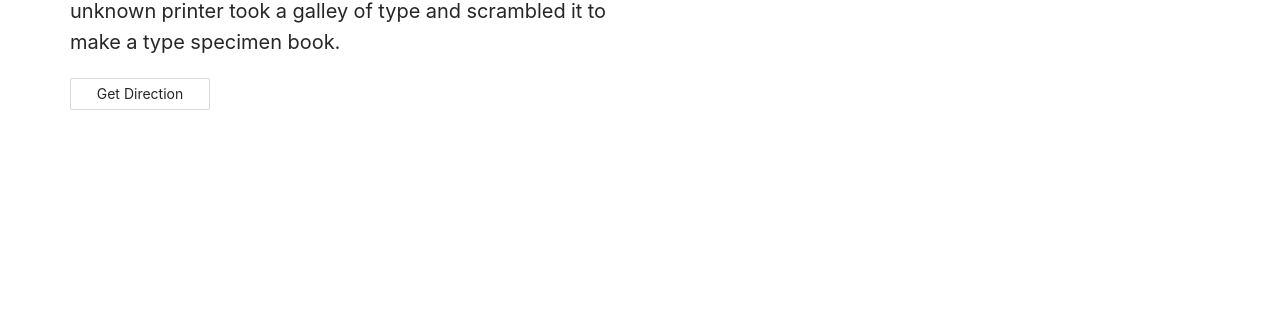
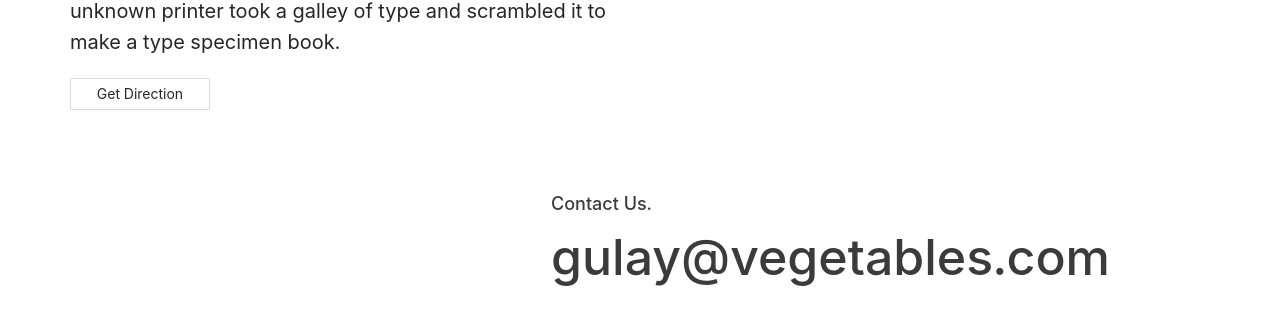
Before and after one commit to RyzenJS/react-app-testing, a React (Create React App) app: page / in a window 1280 px wide. Shown: the part 1130-1455 px from the top of the page. Before the commit the page ends 1240 px from the top, so only its background shows below. Built offline with nearby package versions, Linux system fonts and the light colour scheme.

Commit message:
components nanaman

```diff
--- a/src/Pages/Homepage/Home.css
+++ b/src/Pages/Homepage/Home.css
@@ -2,6 +2,14 @@
 
 ::selection {
   background: #446B40;
+}
+
+.Homepage-body {
+  margin: 0;
+  padding: 0;
+  height: 100vh;
+  width: 100%;
+  box-sizing: border-box;
 }
 
 h1, h2, h3, h4, h5, h6 {
@@ -16,14 +24,6 @@ blockquote {
   font-weight: 400;
 }
 
-.Homepage-body {
-  margin: 0;
-  padding: 0;
-  height: 100vh;
-  width: 100%;
-  box-sizing: border-box;
-}
-
 .content {
   margin: 0;
   padding: 0 150px 100px 0;
@@ -34,39 +34,6 @@ blockquote {
   color: rgb(68, 107, 64);
 }
 
-/* Footer */
-.footer-container {
-  position: relative;
-  max-width: 1140px;
-  padding: 0 150px 100px 0;
-  margin-right: 100px;
-}
-
-.footer-container h1,
-.footer-container h1:focus {
-  font-size: 40px;
-  margin: 0;
-  padding: 0;
-  opacity: 0.9;
-  transition: 0.5s;
-}
-
-.footer-container h1:hover {
-  color: #446B40;
-}
-
-.footer-container h2 {
-  font-weight: 400;
-  font-size: 20px;
-  margin: 0;
-  padding: 0;
-  opacity: 0.9;
-}
-
-.footer-content {
-  text-align: right;
-}
-
 .site-back-top-basic {
   color: rgb(68, 107, 64);
 }
--- a/src/Pages/Homepage/Home.js
+++ b/src/Pages/Homepage/Home.js
@@ -1,32 +1,13 @@
 import React from 'react';
-import {
-  BrowserRouter as Router,
-  Switch,
-  Route,
-  Link
-} from 'react-router-dom';
-import {
-  BackTop,
-  Button,
-  Row,
-  Col,
-  Divider,
-  Pagination,
-  Image,
-  Card,
-  Typography
-} from 'antd';
-import Leafy from './Banner/Leafy.mp4';
+import {BackTop} from 'antd';
 import AppContainer from '../../utils/AppContainer';
 import Navbar from '../Navbar';
 import Header from '../components/Header/Header';
 import AboutUs from '../components/AboutUs/AboutUs';
+import Footer from '../components/Footer/Footer';
 import {ProductData} from '../OurProduct/Product/ProductData';
 import './Home.css';
 
-const { Title, Paragraph } = Typography;
-const { Meta } = Card;
-const style = { background: '#446B40', padding: '8px 0' };
 const backtopstyle = {
   height: 40,
   width: 40,
@@ -44,6 +25,7 @@ function Home() {
       <div className='Homepage-body'>
         <Header />
         <AboutUs />
+        <Footer />
 
         <BackTop duration={150}><div style={backtopstyle}>Up</div></BackTop>
       </div>
--- a/src/Pages/components/AboutUs/AboutUs.css
+++ b/src/Pages/components/AboutUs/AboutUs.css
@@ -3,7 +3,7 @@
 #about-us {
   position: relative;
   max-width: 1140px;
-  height: 50vh;
+  height: 60vh;
   margin: 0 auto;
   padding: 100px 15px 100px 0;
 }
--- a/src/Pages/components/AboutUs/AboutUs.js
+++ b/src/Pages/components/AboutUs/AboutUs.js
@@ -14,7 +14,7 @@ function AboutUs() {
           Ipsum has been the industry's standard dummy text ever since the 1500s, when an
           unknown printer took a galley of type and scrambled it to make a type specimen book.
         </p>
-        <Button className='about-btn'>Get Direction</Button>
+        <Button className='about-btn' href='#product'>Get Direction</Button>
       </div>
     </section>
     </>
--- /dev/null
+++ b/src/Pages/components/Footer/Footer.css
@@ -0,0 +1,39 @@
+@import '~antd/dist/antd.css';
+
+/* Footer */
+#footer {
+  position: relative;
+  max-width: 1140px;
+  max-height: max-content;
+  margin: 0 auto;
+  /* margin-right: 100px; */
+}
+
+.footer-content {
+  position: absolute;
+  right: 0;
+  width: max-content;
+  padding: 0 100px 100px 0;
+  /* background-color: #000; */
+}
+
+#footer .footer-h1,
+#footer .footer-h1:active,
+#footer .footer-h1:focus {
+  font-size: 50px;
+  margin: 0;
+  padding: 0;
+  opacity: 0.9;
+  transition: color 1000ms;
+}
+
+#footer .footer-h1:hover {
+  color: #446B40;
+}
+
+#footer .footer-h2 {
+  font-size: 18px;
+  margin: 0;
+  padding: 0;
+  opacity: 0.9;
+}
--- a/src/Pages/components/Footer/Footer.js
+++ b/src/Pages/components/Footer/Footer.js
@@ -1,12 +1,13 @@
 import React from 'react';
+import './Footer.css';
 
 function Footer() {
   return (
     <>
-    <footer className='footer-container'>
+    <footer id='footer'>
       <div className='footer-content'>
-        <h2>Contact Us.</h2>
-        <a target='_blank' rel='noreferrer noopener nofollow'><h1>gulay@vegetables.com</h1></a>
+        <h2 className='footer-h2'>Contact Us.</h2>
+        <a className='footer-a' target='_blank' rel='noreferrer noopener nofollow'><h1 className='footer-h1'>gulay@vegetables.com</h1></a>
       </div>
     </footer>
     </>
```
Also changed, not shown: 1 other file (tests, documents, lock files or other folders).
